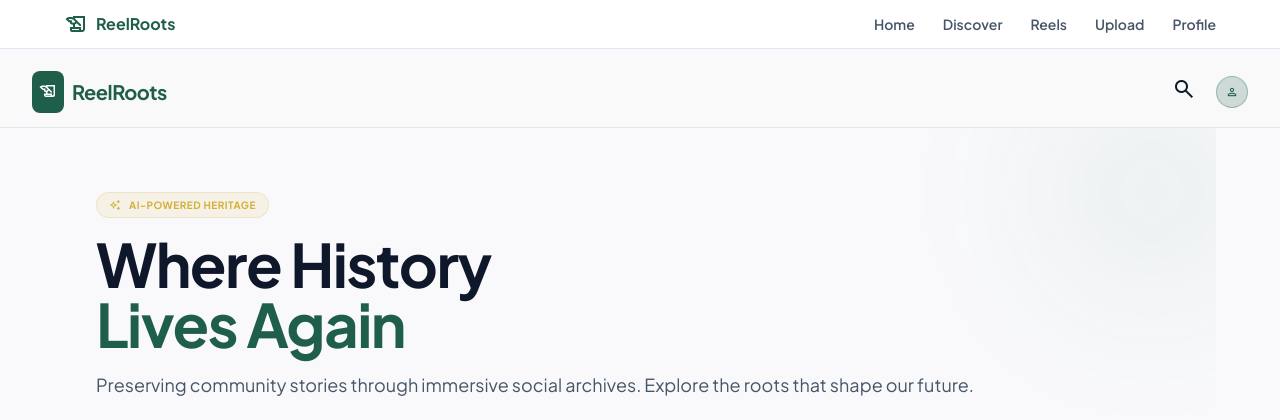
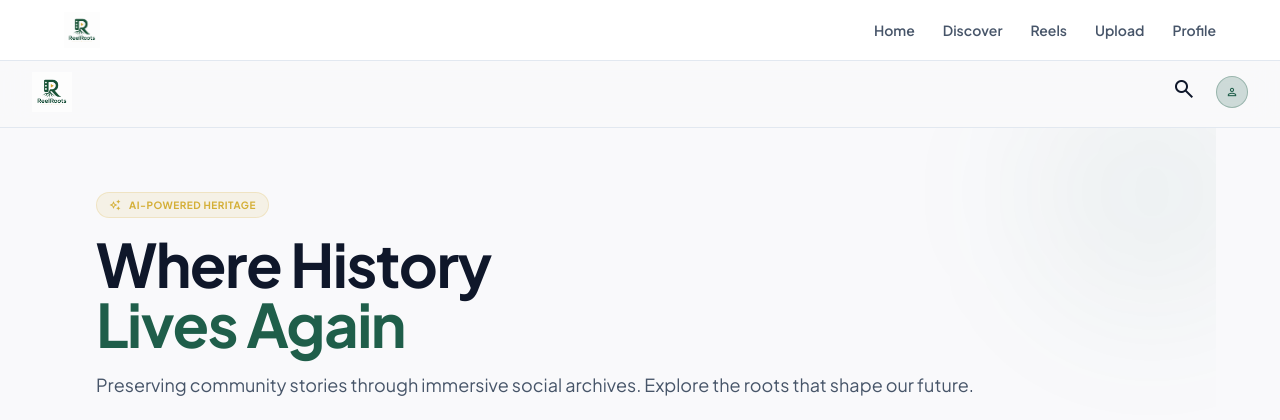
Before and after one commit to antonie-riziki/ReelRoots, a Django app: page /home in a window 1280 px wide. Shown: the top 420 px of the page. Run offline with Django 5.2, Linux system fonts and the light colour scheme; data that the repository does not hold is empty; parts of the project's set-up code (start-up, migrations or seed data) failed here and were passed over; some libraries are stand-ins or nearby versions.

Commit message:
updated the systems logo

```diff
--- a/ReelRoots/ReelRoots_app/templates/index.html
+++ b/ReelRoots/ReelRoots_app/templates/index.html
@@ -69,10 +69,7 @@
     <header
         class="sticky top-0 z-50 flex items-center justify-between px-4 py-3 bg-background-light/80 dark:bg-background-dark/80 backdrop-blur-md border-b border-slate-200 dark:border-slate-800 lg:px-8">
         <div class="flex items-center gap-2">
-            <div class="bg-primary p-1.5 rounded-lg">
-                <span class="material-symbols-outlined text-white text-xl">history_edu</span>
-            </div>
-            <h1 class="text-xl font-bold tracking-tight text-primary dark:text-white">ReelRoots</h1>
+            <img src="{% static 'img/archives/media/logo1.png' %}" alt="ReelRoots" class="h-10 w-auto object-contain" />
         </div>
         <div class="flex items-center gap-3">
             <button class="p-2 rounded-full hover:bg-slate-200 dark:hover:bg-slate-800 transition-colors">
--- a/ReelRoots/ReelRoots_app/templates/navbar.html
+++ b/ReelRoots/ReelRoots_app/templates/navbar.html
@@ -1,3 +1,4 @@
+{% load static %}
 <!-- Desktop navigation keeps the full app usable beyond phone-sized screens. -->
 <style>
     @media (min-width: 1024px) {
@@ -6,9 +7,8 @@
 </style>
 <nav class="fixed inset-x-0 top-0 z-50 hidden border-b border-slate-200 bg-white/95 px-8 py-3 backdrop-blur-md dark:border-slate-800 dark:bg-slate-950/95 lg:block">
     <div class="mx-auto flex max-w-6xl items-center justify-between">
-        <a class="flex items-center gap-2 font-bold text-primary" href="/home">
-            <span class="material-symbols-outlined">history_edu</span>
-            ReelRoots
+        <a class="flex items-center gap-2" href="/home">
+            <img src="{% static 'img/archives/media/logo1.png' %}" alt="ReelRoots" class="h-9 w-auto object-contain" />
         </a>
         <div class="flex items-center gap-7 text-sm font-semibold text-slate-600 dark:text-slate-300">
             <a class="hover:text-primary" href="/home">Home</a>
@@ -25,7 +25,7 @@
     class="fixed bottom-0 left-0 right-0 z-50 bg-white/95 px-6 py-2 pb-6 backdrop-blur-md border-t border-slate-200 dark:border-slate-800 dark:bg-slate-950/95 lg:hidden">
     <div class="flex items-center justify-between max-w-md mx-auto">
         <a class="flex flex-col items-center gap-1 text-primary" href="/home">
-            <span class="material-symbols-outlined" style="font-variation-settings: 'FILL' 1">house</span>
+            <img src="{% static 'img/archives/media/logo1.png' %}" alt="ReelRoots home" class="h-7 w-7 rounded-md object-contain" />
             <span class="text-[10px] font-bold">Home</span>
         </a>
         <a class="flex flex-col items-center gap-1 text-slate-400 dark:text-slate-500" href="/explore">
--- a/ReelRoots/ReelRoots_app/templates/reels.html
+++ b/ReelRoots/ReelRoots_app/templates/reels.html
@@ -1,4 +1,6 @@
 <!DOCTYPE html>
+
+{% load static %}
 
 <html class="light" lang="en">
 
@@ -67,7 +69,7 @@
     <div class="relative mx-auto h-screen max-w-[430px] bg-black flex flex-col shadow-2xl overflow-hidden lg:max-w-none lg:shadow-none">
         <!-- Header Overlay -->
         <div class="absolute top-0 left-0 right-0 z-20 flex items-center justify-between p-6 pt-12">
-            <h1 class="text-white text-xl font-extrabold tracking-tight">ReelRoots</h1>
+            <img src="{% static 'img/archives/media/logo1.png' %}" alt="ReelRoots" class="h-10 w-auto rounded-lg object-contain" />
             <div class="flex gap-4">
                 <button class="text-white bg-black/20 p-2 rounded-full backdrop-blur-md">
                     <span class="material-symbols-outlined">search</span>
--- a/ReelRoots/ReelRoots_app/templates/timeline_view.html
+++ b/ReelRoots/ReelRoots_app/templates/timeline_view.html
@@ -1,4 +1,6 @@
 <!DOCTYPE html>
+
+{% load static %}
 
 <html class="light" lang="en">
 
@@ -61,8 +63,7 @@
         class="sticky top-0 z-50 bg-background-light/80 dark:bg-background-dark/80 backdrop-blur-md border-b border-slate-200 dark:border-slate-800">
         <div class="flex items-center justify-between px-4 py-3">
             <div class="flex items-center gap-2">
-                <span class="material-symbols-outlined text-primary text-3xl font-bold">history_edu</span>
-                <h1 class="text-xl font-bold tracking-tight">ReelRoots</h1>
+                <img src="{% static 'img/archives/media/logo1.png' %}" alt="ReelRoots" class="h-10 w-auto object-contain" />
             </div>
             <div class="flex items-center gap-3">
                 <button class="p-2 rounded-full hover:bg-slate-200 dark:hover:bg-slate-800 transition-colors">
```
Also changed, not shown: ReelRoots/ReelRoots_app/templates/landing_page.html (+1 -6 lines).
